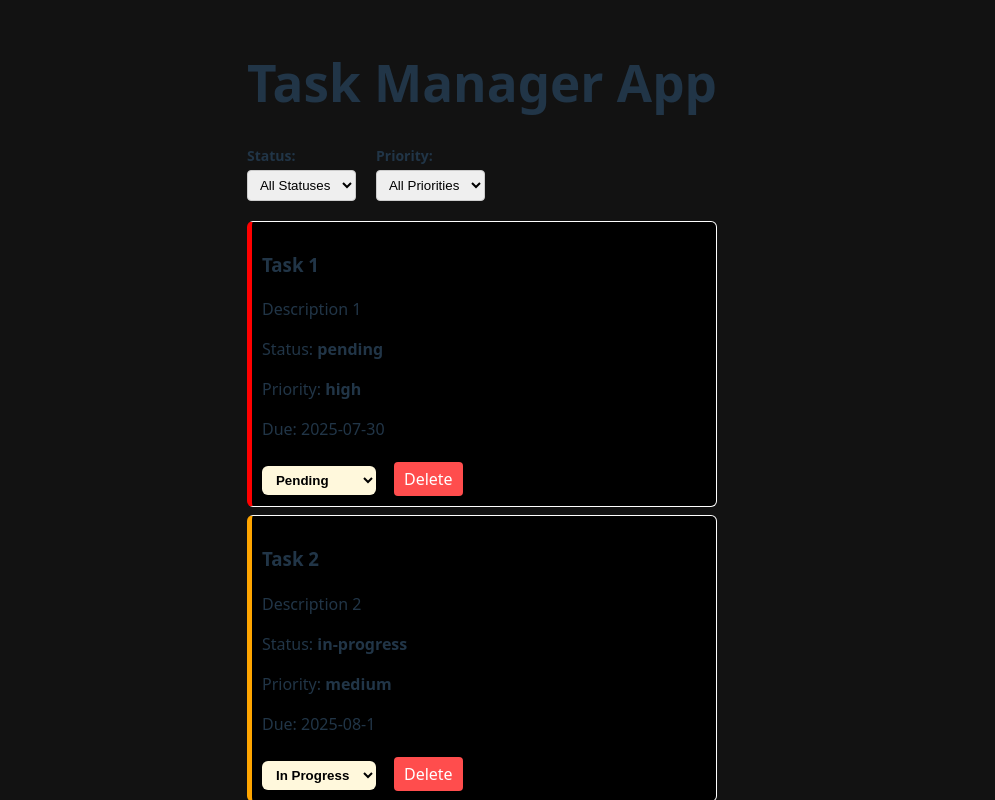
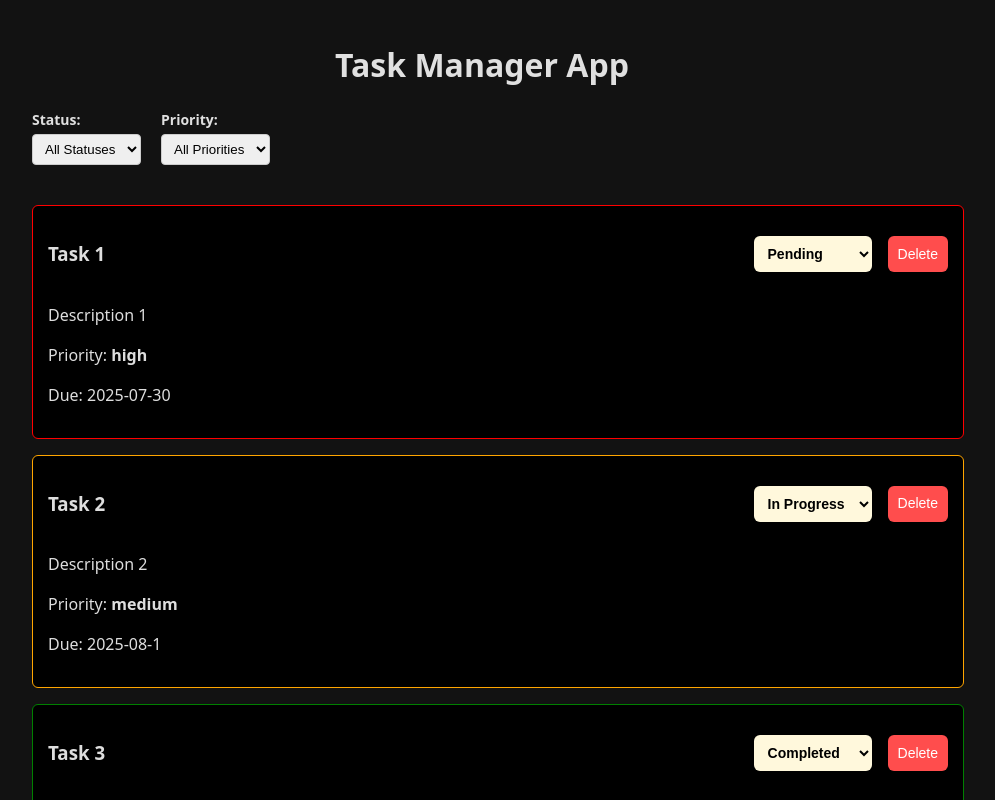
Before and after one commit to sporeci2000/Lab-9.3-sintjaporeci, a React (Vite) app: page / in a window 1280 px wide. Shown: the top 800 px of the page, without its empty margins (158-1153 px from the left). Built offline with nearby package versions, Linux system fonts and the light colour scheme.

Commit message:
Fixing style

```diff
--- a/src/App.css
+++ b/src/App.css
@@ -1,43 +1,13 @@
-#root {
-  max-width: 1280px;
-  margin: 0 auto;
-  padding: 2rem;
-  text-align: center;
+.App {
+  width: 100%;
+  max-width: 900px;
+  padding: 20px;
+  display: flex;
+  flex-direction: column;
+  align-items: stretch;
 }
 
-.logo {
-  height: 6em;
-  padding: 1.5em;
-  will-change: filter;
-  transition: filter 300ms;
+h1 {
+  text-align: center;
+  margin-bottom: 20px;
 }
-.logo:hover {
-  filter: drop-shadow(0 0 2em #646cffaa);
-}
-.logo.react:hover {
-  filter: drop-shadow(0 0 2em #61dafbaa);
-}
-
-
-@keyframes logo-spin {
-  from {
-    transform: rotate(0deg);
-  }
-  to {
-    transform: rotate(360deg);
-  }
-}
-
-@media (prefers-reduced-motion: no-preference) {
-  a:nth-of-type(2) .logo {
-    animation: logo-spin infinite 20s linear;
-  }
-}
-
-.card {
-  padding: 2em;
-}
-
-.read-the-docs {
-  color: #888;
-}
--- a/src/App.tsx
+++ b/src/App.tsx
@@ -2,6 +2,7 @@ import { useState } from 'react';
 import { TaskList } from './components/TaskList/TaskList';
 import { TaskFilter } from './components/TaskFilter/TaskFilter';
 import type { Task, TaskStatus } from './types';
+import './App.css';
 
 const initialTasks: Task[] = [
   {
--- a/src/components/TaskItem/TaskItem.css
+++ b/src/components/TaskItem/TaskItem.css
@@ -1,10 +1,11 @@
 .task-item {
     background-color: #000000;
     border: 1px solid #ffffff;
-    padding: 10px;
-    margin-bottom: 8px;
+    padding: 15px;
+    margin-bottom: 16px;
     border-radius: 6px;
     transition: transform 0.2s ease;
+    width: 100%;
 }
 
 /* Hover effect */
@@ -12,33 +13,20 @@
     transform: scale(1.02);
 }
 
-/* Status styles */
-.task-item.completed {
-    background: #000000;
-}
-
-.task-item.in-progress {
-    background: #000000;
-}
-
-.task-item.pending {
-    background: #000000;
-}
-
 /* Priority styles */
 .task-item.high {
-    border-left: 5px solid red;
+    border: 1px solid red;
 }
 
 .task-item.medium {
-    border-left: 5px solid orange;
+    border: 1px solid orange;
 }
 
 .task-item.low {
-    border-left: 5px solid green;
+    border: 1px solid green;
 }
 
-/* Button styles for all buttons inside task-item */
+/* Buttons */
 .task-item button {
     padding: 6px 10px;
     margin-top: 5px;
@@ -50,12 +38,10 @@
     transition: background-color 0.2s ease;
 }
 
-/* Hover effect */
 .task-item button:hover {
     background-color: #0056b3;
 }
 
-/* Delete button */
 .task-item button.delete-btn {
     margin-left: 8px;
     background-color: #ff4d4d;
@@ -65,6 +51,7 @@
     background-color: #cc0000;
 }
 
+/* Dropdown */
 .task-item select {
     background-color: #fff8dc;
     color: #000000;
@@ -74,3 +61,28 @@
     font-weight: bold;
     margin-right: 10px;
 }
+
+.title-header {
+    display: flex;
+    justify-content: space-between;
+    align-items: center;
+    margin-bottom: 10px;
+}
+
+.task-buttons {
+    display: flex;
+    align-items: center;
+    gap: 8px;
+}
+
+.task-buttons select,
+.task-buttons .delete-btn {
+    margin: 0;
+    padding: 6px 10px;
+    height: 36px;
+    line-height: 1.2;
+    border-radius: 6px;
+    font-size: 14px;
+    display: flex;
+    align-items: center;
+}
--- a/src/components/TaskItem/TaskItem.tsx
+++ b/src/components/TaskItem/TaskItem.tsx
@@ -7,13 +7,13 @@ export const TaskItem: React.FC<TaskItemProps> = ({ task, onStatusChange, onDele
     return (
         <div
             className={`task-item ${task.status} ${task.priority}`}
-        >
+
+        ><div className="title-header">
                 <h3>{task.title}</h3>
-            <p>{task.description}</p>
-            <p>Status: <strong>{task.status}</strong></p>
-            <p>Priority: <strong>{task.priority}</strong></p>
-            <p>Due: {task.dueDate}</p>
 
+
+
+                <div className="task-buttons">
                     <select
                         value={task.status} // show current status
                         onChange={(e) => onStatusChange(task.id, e.target.value as 'pending' | 'in-progress' | 'completed')}
@@ -31,5 +31,11 @@ export const TaskItem: React.FC<TaskItemProps> = ({ task, onStatusChange, onDele
                         Delete
                     </button>
                 </div>
+            </div>
+
+            <p>{task.description}</p>
+            <p>Priority: <strong>{task.priority}</strong></p>
+            <p>Due: {task.dueDate}</p>
+        </div>
     );
 };
--- a/src/index.css
+++ b/src/index.css
@@ -13,64 +13,20 @@
   -moz-osx-font-smoothing: grayscale;
 }
 
-a {
-  font-weight: 500;
-  color: #646cff;
-  text-decoration: inherit;
-}
-
-a:hover {
-  color: #535bf2;
-}
-
 body {
   margin: 0;
-  display: flex;
   min-width: 320px;
   min-height: 100vh;
   background-color: #121212;
+
+  display: flex;
   flex-direction: column;
   align-items: center;
-
 }
 
-h1 {
-  font-size: 3.2em;
-  line-height: 1.1;
+
+#root {
+  width: 100%;
+  display: flex;
+  justify-content: center;
 }
-
-button {
-  border-radius: 8px;
-  border: 1px solid transparent;
-  padding: 0.6em 1.2em;
-  font-size: 1em;
-  font-weight: 500;
-  font-family: inherit;
-  background-color: #1a1a1a;
-  cursor: pointer;
-  transition: border-color 0.25s;
-}
-
-button:hover {
-  border-color: #646cff;
-}
-
-button:focus,
-button:focus-visible {
-  outline: 4px auto -webkit-focus-ring-color;
-}
-
-@media (prefers-color-scheme: light) {
-  :root {
-    color: #213547;
-    background-color: #ffffff;
-  }
-
-  a:hover {
-    color: #747bff;
-  }
-
-  button {
-    background-color: #f9f9f9;
-  }
-}
```
Lines whose indentation alone changed are shown as unchanged.
